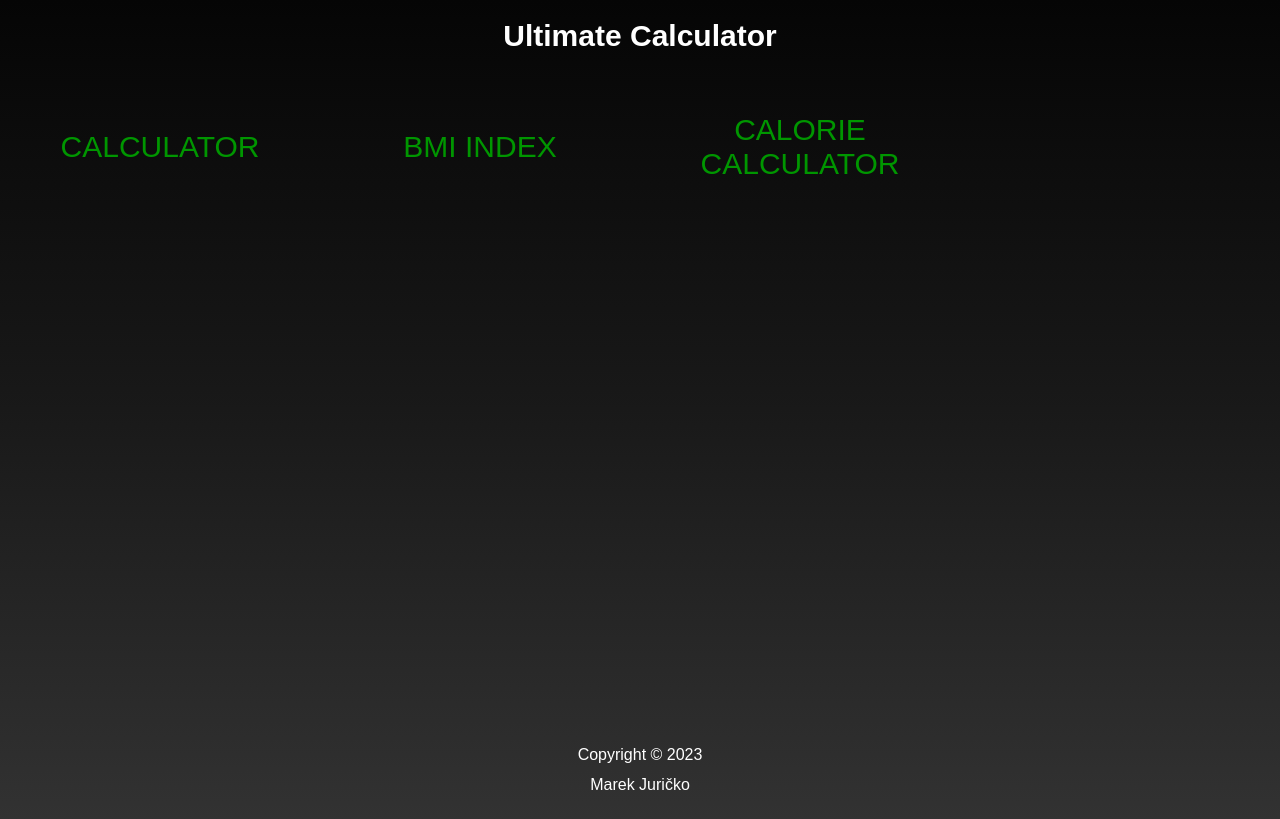
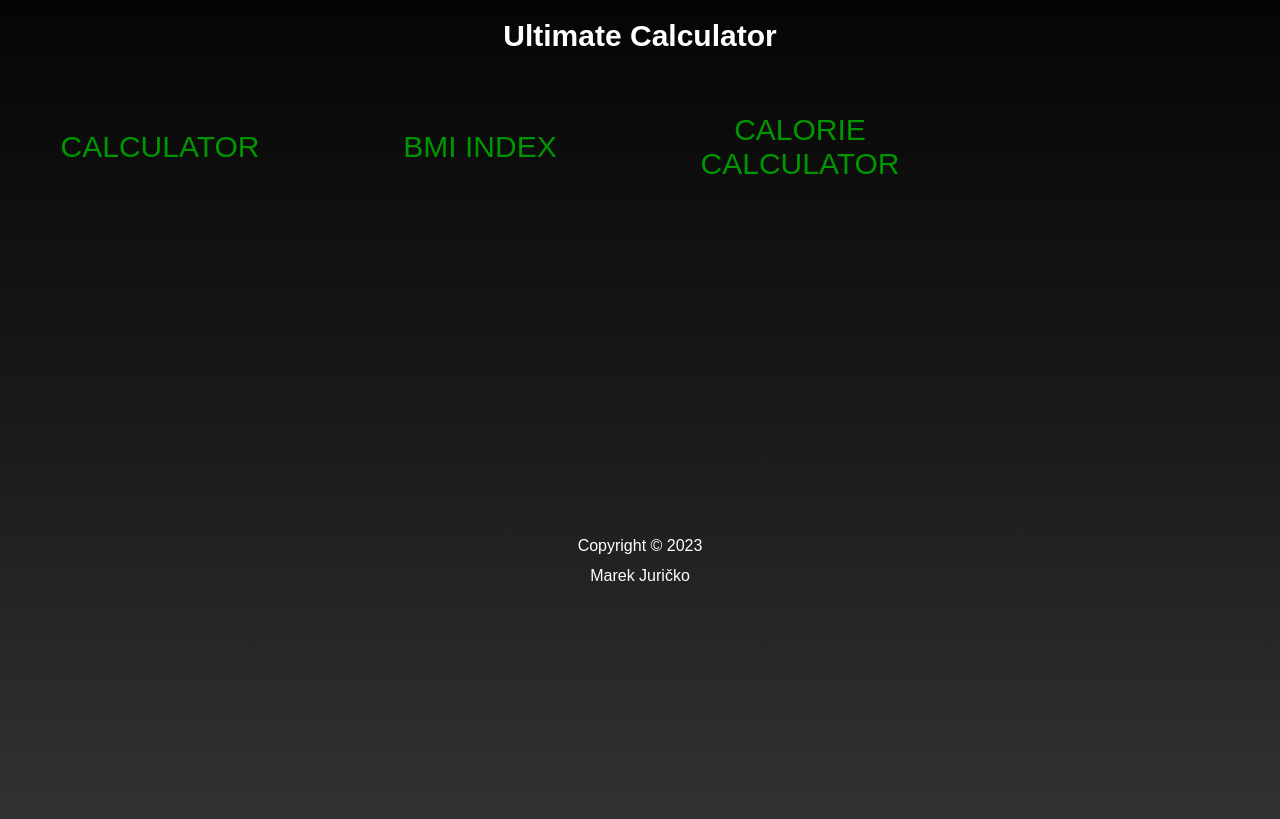
Before and after one commit to MarekJuricko/UltimateCalculator, a React (Create React App) app: page / in a window 1280 px wide. Built offline with nearby package versions, Linux system fonts and the light colour scheme; the HTML template or start-up script is replaced by a standard one.

Commit message:
footer position upgraded

```diff
--- a/src/components/Footer.css
+++ b/src/components/Footer.css
@@ -1,7 +1,7 @@
 footer{
-    position: fixed;
-    bottom: 0;
+    position: relative;
     width: 100%;
+    margin-top: 1vh;
     background-color: transparent;
     display: flex;
     flex-direction: column;
```
